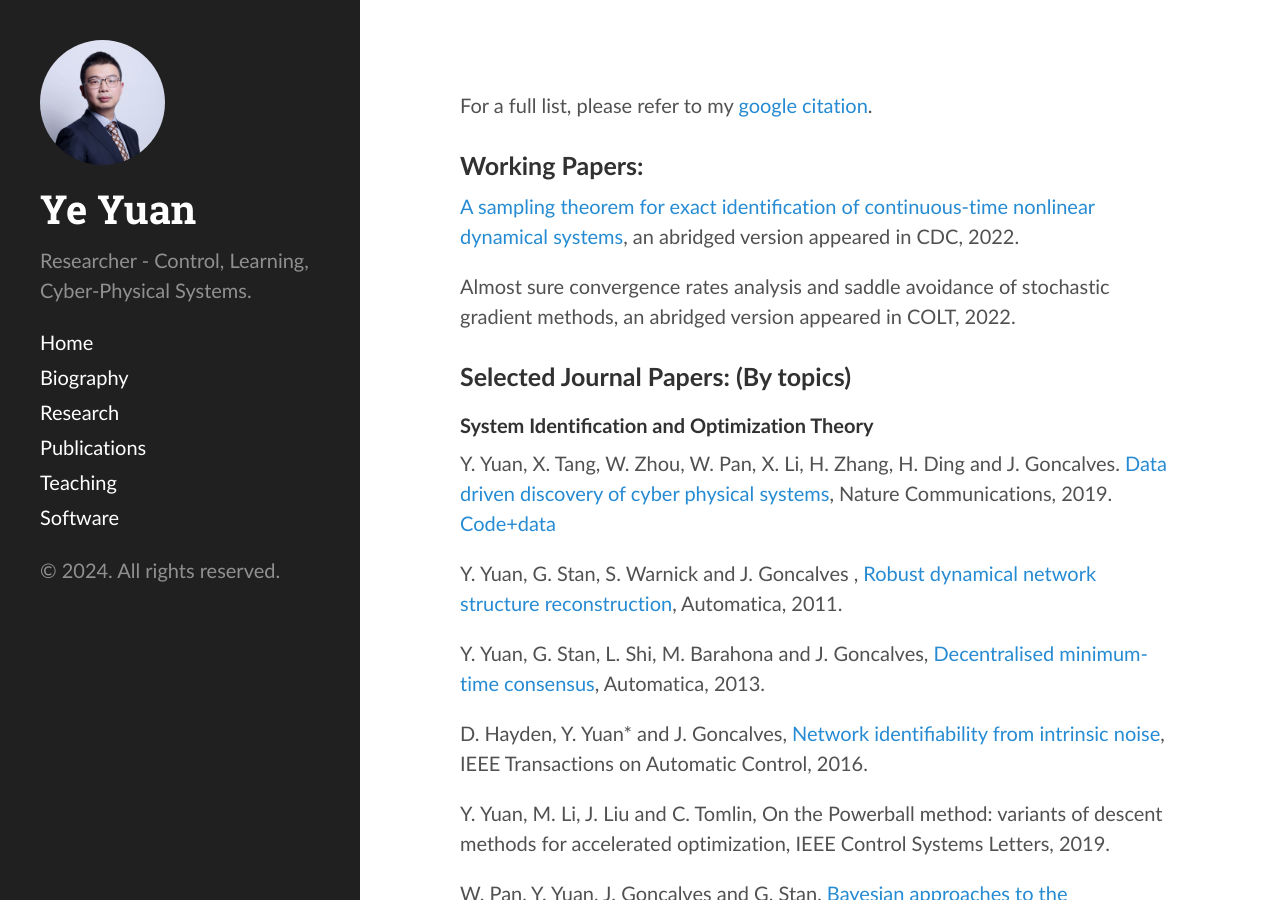
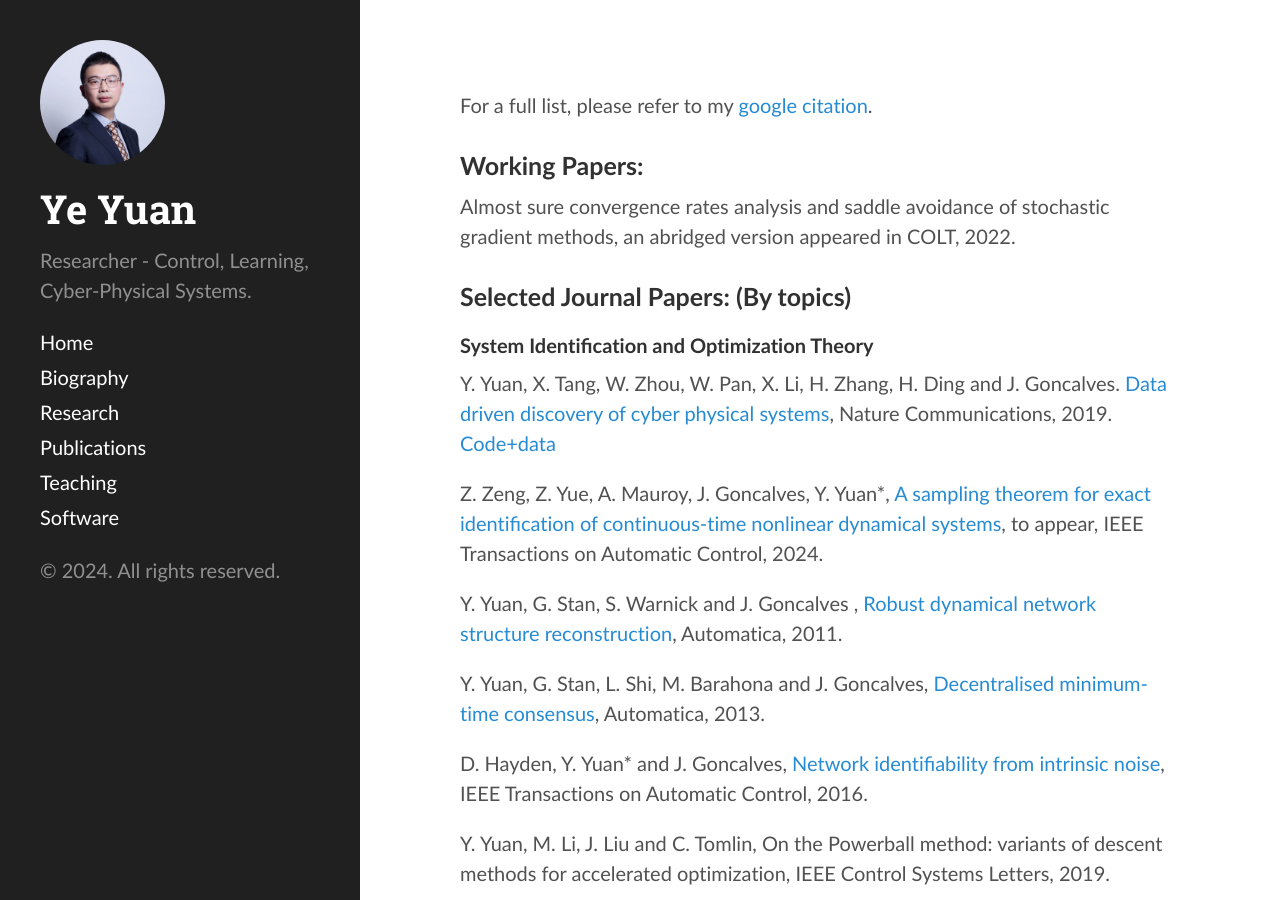
Before and after one commit to yy311/yy311.github.io, a Jekyll site: the page built from publication.md, in a window 1280 px wide and 900 px high. Built offline with Jekyll 4.4.1, drawn with Linux system fonts in a browser that asks for light colours.

Commit message:
Update publication.md

```diff
--- a/publication.md
+++ b/publication.md
@@ -6,8 +6,6 @@
 
 <h3>Working Papers: </h3>
 
-[A sampling theorem for exact identification of continuous-time nonlinear dynamical systems](https://arxiv.org/abs/2204.14021), an abridged version appeared in CDC, 2022.
-
 Almost sure convergence rates analysis and saddle avoidance of stochastic gradient methods, an abridged version appeared in COLT, 2022.
 
 <h3>Selected Journal Papers: (By topics)</h3>
@@ -15,6 +13,8 @@
 <h4>System Identification and Optimization Theory</h4>
 
 Y. Yuan, X. Tang, W. Zhou, W. Pan, X. Li, H. Zhang, H. Ding and J. Goncalves. [Data driven discovery of cyber physical systems](https://www.nature.com/articles/s41467-019-12490-1), Nature Communications, 2019. [Code+data](https://github.com/HAIRLAB/CPSid)
+
+Z. Zeng, Z. Yue, A. Mauroy, J. Goncalves, Y. Yuan*, [A sampling theorem for exact identification of continuous-time nonlinear dynamical systems](https://arxiv.org/abs/2204.14021), to appear, IEEE Transactions on Automatic Control, 2024.
 
 Y. Yuan, G. Stan, S. Warnick and J. Goncalves , [Robust dynamical network structure reconstruction](http://www.sciencedirect.com/science/article/pii/S0005109811001828), Automatica, 2011.
 
```
